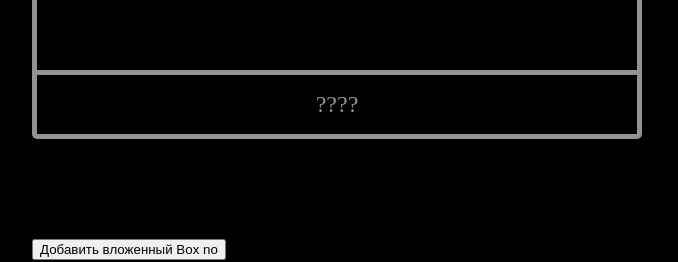
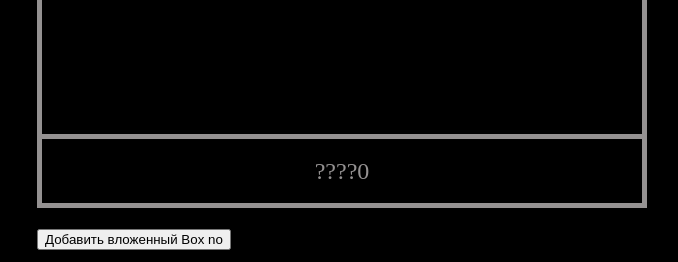
Before and after one commit to Pavel-Parkhomenko/AppSpeach, a React (Create React App) app: page / in a window 1280 px wide. Shown: the part 505-767 px from the top of the page, without its empty margins (311-989 px from the left). Built offline with nearby package versions, Linux system fonts and the light colour scheme.

Commit message:
add imgs

```diff
--- a/src/App.js
+++ b/src/App.js
@@ -10,7 +10,7 @@ export function App() {
     {
       level: 0,
       text: "????",
-      img: 0,
+      img: "",
     },
   ]);
 
@@ -61,7 +61,7 @@ export function App() {
   useEffect(() => {
     if (cnt > 0) {
       setBoxs(prev => {
-        if(prev.length % 3 == 0) {
+        if(prev.length % 4 == 0) {
           setCntRand(getRandom())
           return [{
             level: cntRepeat,
@@ -90,6 +90,7 @@ export function App() {
           level={currentLevel}
           cntBoxs={boxs.length}
           text={boxs[currentLevel].text}
+          img={boxs[currentLevel].img}
         />
       );
     }
@@ -99,6 +100,7 @@ export function App() {
         level={currentLevel}
         cntBoxs={boxs.length}
         text={boxs[currentLevel].text}
+        img={boxs[currentLevel].img}
       >
         {addBox(currentLevel - 1)}
       </Box>
--- a/src/components/Box.jsx
+++ b/src/components/Box.jsx
@@ -6,6 +6,12 @@ const getBoxStyle = (level) => ({
   height: `${600 - level * 114}px`,
   borderColor: getDimmedColor(level),
 });
+
+const getImg = (level, img) => ({
+  backgroundImage: `url(${level < 4 ? img : ""})`,
+  backgroundSize: 'cover',
+  backgroundPosition: 'center',
+})
 
 const getTextStyle = (level) => ({
   fontSize: `${24 - level * 3}px`,
@@ -25,13 +31,15 @@ const getDimmedColor = (level) => {
   return `rgb(${r}, ${g}, ${b})`;
 };
 
-export function Box({ level = 0, text, cntBoxs, children }) {
+export function Box({ level = 0, text, cntBoxs, children, img }) {
   return (
-    <div className="box-main" style={getBoxStyle(cntBoxs - level - 1)}>
-      {children}
+    <div style={getBoxStyle(cntBoxs - level - 1)}>
+      <div className="box-main" style={getImg(cntBoxs - level - 1, img)}>
+        {children}
+      </div>
       <div className="box-into">
         <p className="text" style={getTextStyle(cntBoxs - level - 1)}>
-          {text}
+          {text + "" + (cntBoxs - level - 1)}
         </p>
       </div>
     </div>
--- a/src/data.json
+++ b/src/data.json
@@ -8,11 +8,11 @@
     ],
 
     "imgs": [
-        "img1.JPG", "img2.JPG",
-        "img3.JPG",
-        "img4.JPG", "img5.JPG", "img6.JPG",
-        "img7.JPG",
-        "img8.JPG", "img9.JPG", "img10.JPG"
+        "./img/img1.jpg", "./img/img2.jpg",
+        "./img/img3.jpg",
+        "./img/img4.jpg", "./img/img5.jpg", "./img/img6.jpg",
+        "./img/img7.jpg",
+        "./img/img8.jpg", "./img/img9.jpg", "./img/img10.jpg"
     ],
     "audio": [
         "./audio/aud1.mp3", "./audio/aud2.mp3",
--- a/src/styles/Box.css
+++ b/src/styles/Box.css
@@ -1,12 +1,14 @@
 .box-into {
-  border-top: 5px solid rgb(148, 145, 145);
-  position: absolute;
-  bottom: 0;
+  border: 5px solid rgb(148, 145, 145);
+  border-top: none;
+  /* position: absolute; */
+  /* bottom: 0; */
   width: 100%;
-  box-sizing: border-box;
+  /* box-sizing: border-box; */
   height: 64px;
   padding: 0;
   margin: 0;
+  /* border-radius: 5px; */
 }
 
 .text {
@@ -24,9 +26,11 @@
 
 .box-main {
   border: 5px solid rgb(148, 145, 145);
-  border-radius: 5px;
+  /* border-radius: 5px; */
   position: relative;
   display: flex;
   justify-content: center;
   margin-top: 26px;
+  width: 100%;
+  height: 100%;
 }
```
